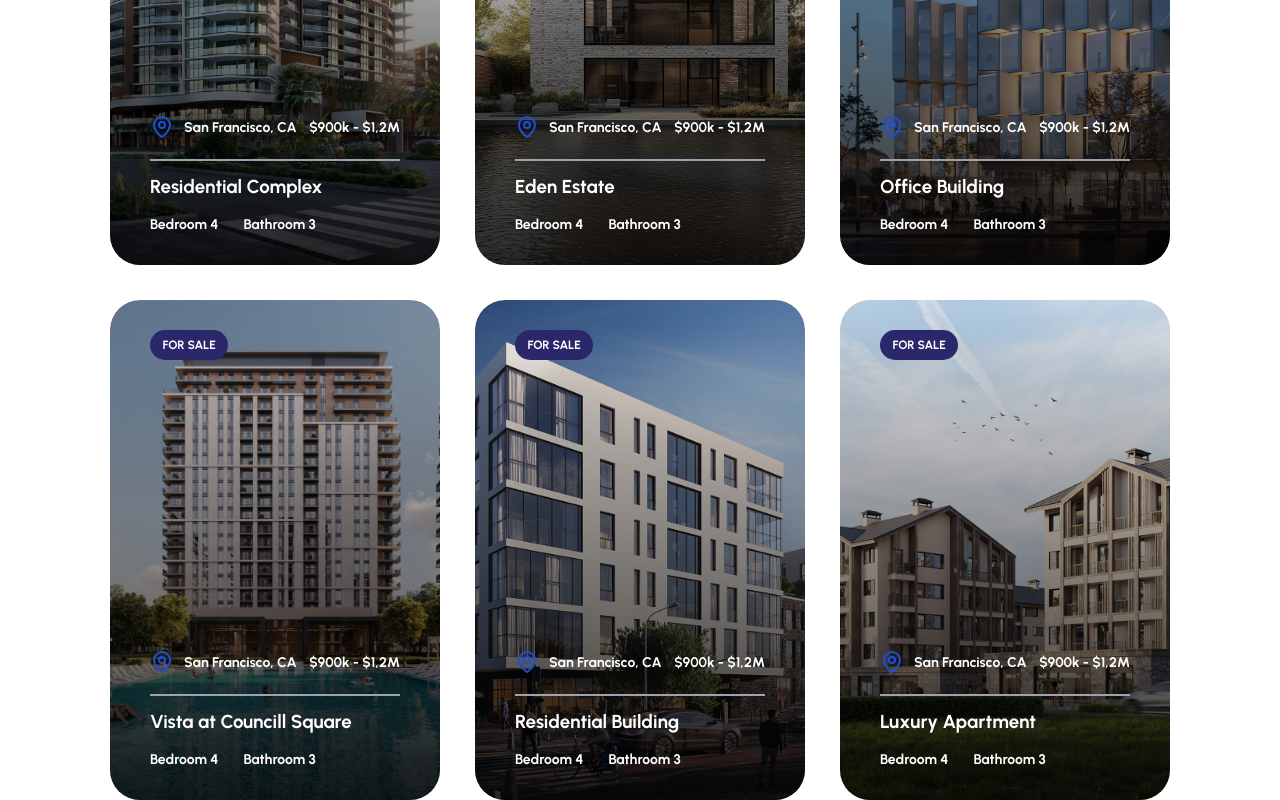
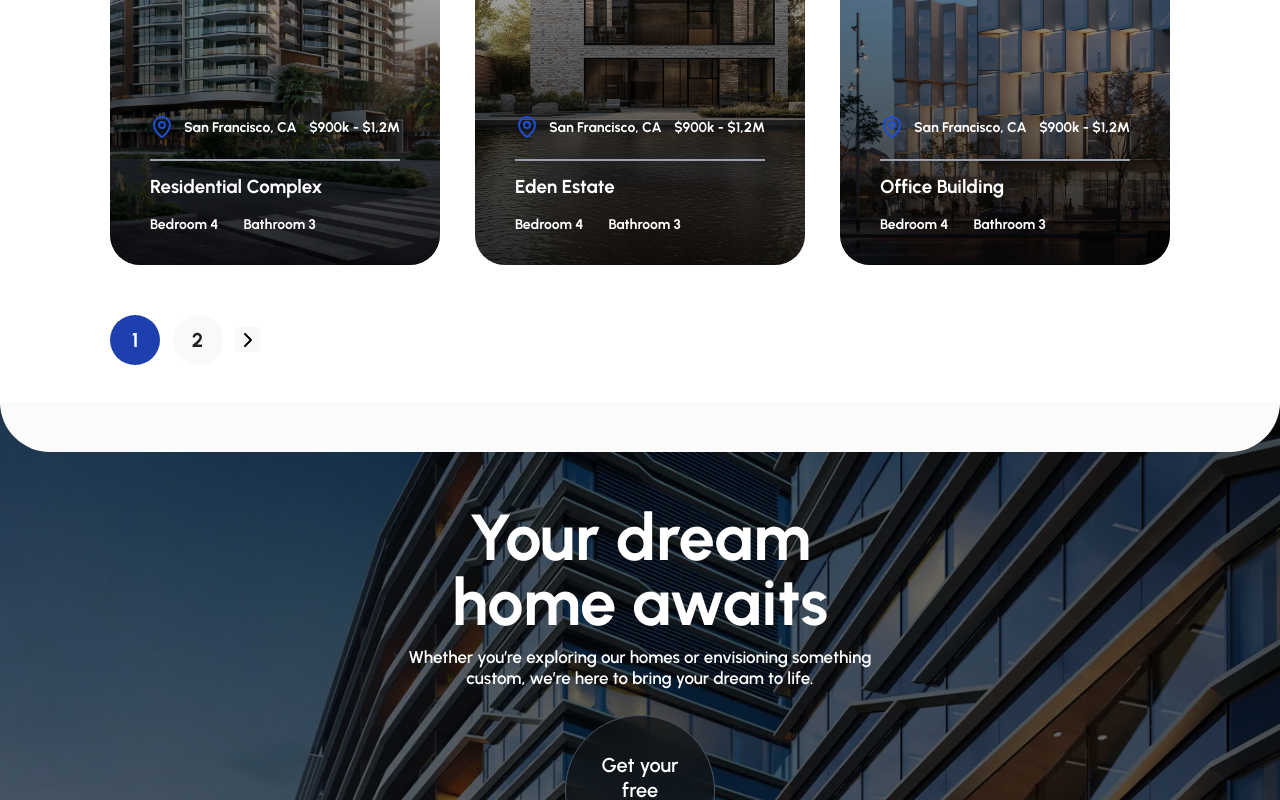
Before and after one commit to CHIDI00/new-holton-properties, a React (Vite) app: page /property_grid in a window 1280 px wide. Shown: the part 1966-2766 px from the top of the page. Built offline with nearby package versions, Linux system fonts and the light colour scheme.

Commit message:
feat: implement pagination functionality in PropertiesContent and add Pagination component

```diff
--- a/src/App.tsx
+++ b/src/App.tsx
@@ -1,5 +1,5 @@
 import { useEffect } from "react";
-import { initSmoothScroll } from "./scroll/scroll";
+// import { initSmoothScroll } from "./scroll/scroll";
 import { BrowserRouter, Route, Routes } from "react-router-dom";
 import AppLayout from "./ui/AppLayout";
 import Home_page from "./pages/Home_page";
@@ -14,9 +14,9 @@ import PropertyDetail from "./features/properties/PropertyDetail";
 import ScrollToTop from "./ui/ScrollToTop";
 
 function App() {
-	useEffect(() => {
-		initSmoothScroll();
-	}, []);
+	// useEffect(() => {
+	// 	initSmoothScroll();
+	// }, []);
 
 	useEffect(() => {
 		AOS.init({
--- a/src/features/projects/ProjectDetail.tsx
+++ b/src/features/projects/ProjectDetail.tsx
@@ -6,6 +6,7 @@ import {
 	Building,
 	Calendar,
 	ChartArea,
+	DollarSign,
 	Expand,
 	Image,
 	LandPlot,
@@ -116,7 +117,7 @@ const ProjectDetail: React.FC = () => {
 					</div>
 					<div className="md:p-2 md:w-1/5 w-1/2 p-10 flex md:flex-row flex-col justify-center items-center md:gap-5 gap-5 font-bold">
 						<span className="p-5 md:w-24 md:h-24 w-28 h-28 text-[2rem] rounded-full border-[1px] border-gray-400 flex justify-center items-center">
-							<ChartArea />
+							<DollarSign />
 						</span>
 						<div className="flex flex-col md:justify-start md:items-start justify-center items-center">
 							<p className="md:text-[1.6rem] text-[2rem] text-gray-400">
--- a/src/features/properties/PropertiesContent.tsx
+++ b/src/features/properties/PropertiesContent.tsx
@@ -1,14 +1,107 @@
-import React from "react";
+import React, { useState } from "react";
 import PropertyHeader from "./PropertyHeader";
 import SearchForm from "./SearchForm";
 import PropertyList from "./PropertyList";
+import { propertyData } from "./propertyData";
+import { ChevronLeft, ChevronRight } from "lucide-react";
 
 const PropertiesContent: React.FC = () => {
+	// Pagination state
+	const [currentPage, setCurrentPage] = useState(1);
+	const [itemsPerPage] = useState(9);
+
+	// Calculate total pages
+	const totalPages = Math.ceil(propertyData.length / itemsPerPage);
+
+	// Pagination functions
+	function goToNextPage() {
+		setCurrentPage((page) => Math.min(page + 1, totalPages));
+		window.scrollTo({ top: 0, behavior: "smooth" });
+	}
+
+	function goToPreviousPage() {
+		setCurrentPage((page) => Math.max(page - 1, 1));
+		window.scrollTo({ top: 0, behavior: "smooth" });
+	}
+
+	interface GoToPageFunction {
+		(pageNumber: number): void;
+	}
+
+	const goToPage: GoToPageFunction = function (pageNumber: number): void {
+		setCurrentPage(pageNumber);
+		window.scrollTo({ top: 0, behavior: "smooth" });
+	};
+
 	return (
 		<div>
 			<PropertyHeader />
 			<SearchForm />
-			<PropertyList />
+			<PropertyList limit={itemsPerPage} currentPage={currentPage} />
+
+			{/* Pagination Controls */}
+			<div className=" container mx-auto md:px-[11rem] flex justify-start items-center mt-8 mb-16 gap-5 text-[2rem] font-bold px-[2rem]">
+				{currentPage !== 1 && (
+					<button
+						className={`flex items-center justify-center w-10 h-10 rounded-md ${
+							currentPage === 1
+								? " text-gray-500 cursor-not-allowed"
+								: "text-black"
+						}`}
+						onClick={goToPreviousPage}
+						disabled={currentPage === 1}
+					>
+						<ChevronLeft />
+					</button>
+				)}
+
+				{/* Page Numbers */}
+				{[...Array(totalPages)].map((_, index) => {
+					const pageNumber = index + 1;
+					// Show limited page numbers with ellipsis for better UX
+					if (
+						pageNumber === 1 ||
+						pageNumber === totalPages ||
+						(pageNumber >= currentPage - 1 && pageNumber <= currentPage + 1)
+					) {
+						return (
+							<button
+								key={pageNumber}
+								className={`w-20 h-20 p-8 flex justify-center items-center rounded-full ${
+									currentPage === pageNumber
+										? "bg-blue-800 text-white"
+										: " hover:bg-gray-100"
+								}`}
+								onClick={() => goToPage(pageNumber)}
+							>
+								{pageNumber}
+							</button>
+						);
+					} else if (
+						(pageNumber === currentPage - 2 && currentPage > 3) ||
+						(pageNumber === currentPage + 2 && currentPage < totalPages - 2)
+					) {
+						return (
+							<span key={pageNumber} className="px-1">
+								...
+							</span>
+						);
+					}
+					return null;
+				})}
+
+				<button
+					className={`flex items-center justify-center w-10 h-10 rounded-md ${
+						currentPage === totalPages
+							? " text-gray-500 cursor-not-allowed"
+							: " text-black "
+					}`}
+					onClick={goToNextPage}
+					disabled={currentPage === totalPages}
+				>
+					<ChevronRight />
+				</button>
+			</div>
 		</div>
 	);
 };
--- a/src/features/properties/PropertyDetail.tsx
+++ b/src/features/properties/PropertyDetail.tsx
@@ -7,6 +7,7 @@ import { NavLink } from "react-router-dom";
 import {
 	ChartArea,
 	Check,
+	DollarSign,
 	Expand,
 	Image,
 	LandPlot,
@@ -118,7 +119,7 @@ const PropertyDetail: React.FC = () => {
 					</div> */}
 					<div className="md:p-2 md:w-1/5 w-1/2 p-10 flex md:flex-row flex-col justify-center items-center md:gap-5 gap-5 font-bold">
 						<span className="p-5 md:w-24 md:h-24 w-28 h-28 text-[2rem] rounded-full border-[1px] border-gray-400 flex justify-center items-center">
-							<ChartArea />
+							<DollarSign />
 						</span>
 						<div className="flex flex-col md:justify-start md:items-start justify-center items-center">
 							<p className="md:text-[1.6rem] text-[2rem] text-gray-400">
--- a/src/features/properties/PropertyList.tsx
+++ b/src/features/properties/PropertyList.tsx
@@ -3,13 +3,24 @@ import { MapPin } from "lucide-react";
 import { propertyData } from "./propertyData";
 import { useNavigate } from "react-router-dom";
 
-const PropertyList: React.FC = () => {
+interface PropertyListProps {
+	limit: number;
+	currentPage: number;
+}
+const PropertyList: React.FC<PropertyListProps> = ({ limit, currentPage }) => {
 	const navigate = useNavigate();
+
+	// Calculate the correct slice of shortlets based on pagination
+	const startIndex = (currentPage - 1) * limit;
+	const endIndex = startIndex + limit;
+	const displayData = limit
+		? propertyData.slice(startIndex, endIndex)
+		: propertyData;
 
 	return (
 		<div className="w-full py-12">
 			<div className="container md:px-[11rem] px-[2rem] mx-auto grid md:grid-cols-3 grid-cols-1 gap-14">
-				{propertyData.map((property) => (
+				{displayData.map((property) => (
 					<div
 						className="group relative w-full md:h-[50rem] h-[50rem] bg-red-200 rounded-[3rem] overflow-hidden cursor-pointer"
 						data-aos="fade-up"
@@ -54,6 +65,8 @@ const PropertyList: React.FC = () => {
 					</div>
 				))}
 			</div>
+
+			<div className=""></div>
 		</div>
 	);
 };
--- /dev/null
+++ b/src/ui/Pagination.tsx
@@ -0,0 +1,99 @@
+import React, { useState } from "react";
+import { propertyData } from "../features/properties/propertyData";
+import { ChevronLeft, ChevronRight } from "lucide-react";
+
+const Pagination = () => {
+	// Pagination state
+	const [currentPage, setCurrentPage] = useState(1);
+	const [itemsPerPage] = useState(9);
+
+	// Calculate total pages
+	const totalPages = Math.ceil(propertyData.length / itemsPerPage);
+
+	// Pagination functions
+	function goToNextPage() {
+		setCurrentPage((page) => Math.min(page + 1, totalPages));
+		window.scrollTo({ top: 0, behavior: "smooth" });
+	}
+
+	function goToPreviousPage() {
+		setCurrentPage((page) => Math.max(page - 1, 1));
+		window.scrollTo({ top: 0, behavior: "smooth" });
+	}
+
+	interface GoToPageFunction {
+		(pageNumber: number): void;
+	}
+
+	const goToPage: GoToPageFunction = function (pageNumber: number): void {
+		setCurrentPage(pageNumber);
+		window.scrollTo({ top: 0, behavior: "smooth" });
+	};
+
+	return (
+		<div className=" container mx-auto md:px-[11rem] flex justify-start items-center mt-8 mb-16 gap-5 text-[2rem] font-bold px-[2rem]">
+			{currentPage !== 1 && (
+				<button
+					className={`flex items-center justify-center w-10 h-10 rounded-md ${
+						currentPage === 1
+							? " text-gray-500 cursor-not-allowed"
+							: "text-black"
+					}`}
+					onClick={goToPreviousPage}
+					disabled={currentPage === 1}
+				>
+					<ChevronLeft />
+				</button>
+			)}
+
+			{/* Page Numbers */}
+			{[...Array(totalPages)].map((_, index) => {
+				const pageNumber = index + 1;
+				// Show limited page numbers with ellipsis for better UX
+				if (
+					pageNumber === 1 ||
+					pageNumber === totalPages ||
+					(pageNumber >= currentPage - 1 && pageNumber <= currentPage + 1)
+				) {
+					return (
+						<button
+							key={pageNumber}
+							className={`w-20 h-20 p-8 flex justify-center items-center rounded-full ${
+								currentPage === pageNumber
+									? "bg-blue-800 text-white"
+									: " hover:bg-gray-100"
+							}`}
+							onClick={() => goToPage(pageNumber)}
+						>
+							{pageNumber}
+						</button>
+					);
+				} else if (
+					(pageNumber === currentPage - 2 && currentPage > 3) ||
+					(pageNumber === currentPage + 2 && currentPage < totalPages - 2)
+				) {
+					return (
+						<span key={pageNumber} className="px-1">
+							...
+						</span>
+					);
+				}
+				return null;
+			})}
+
+			<button
+				className={`flex items-center justify-center w-10 h-10 rounded-md ${
+					currentPage === totalPages
+						? " text-gray-500 cursor-not-allowed"
+						: " text-black "
+				}`}
+				onClick={goToNextPage}
+				disabled={currentPage === totalPages}
+			>
+				<ChevronRight />
+			</button>
+		</div>
+	);
+};
+
+export default Pagination;
```
